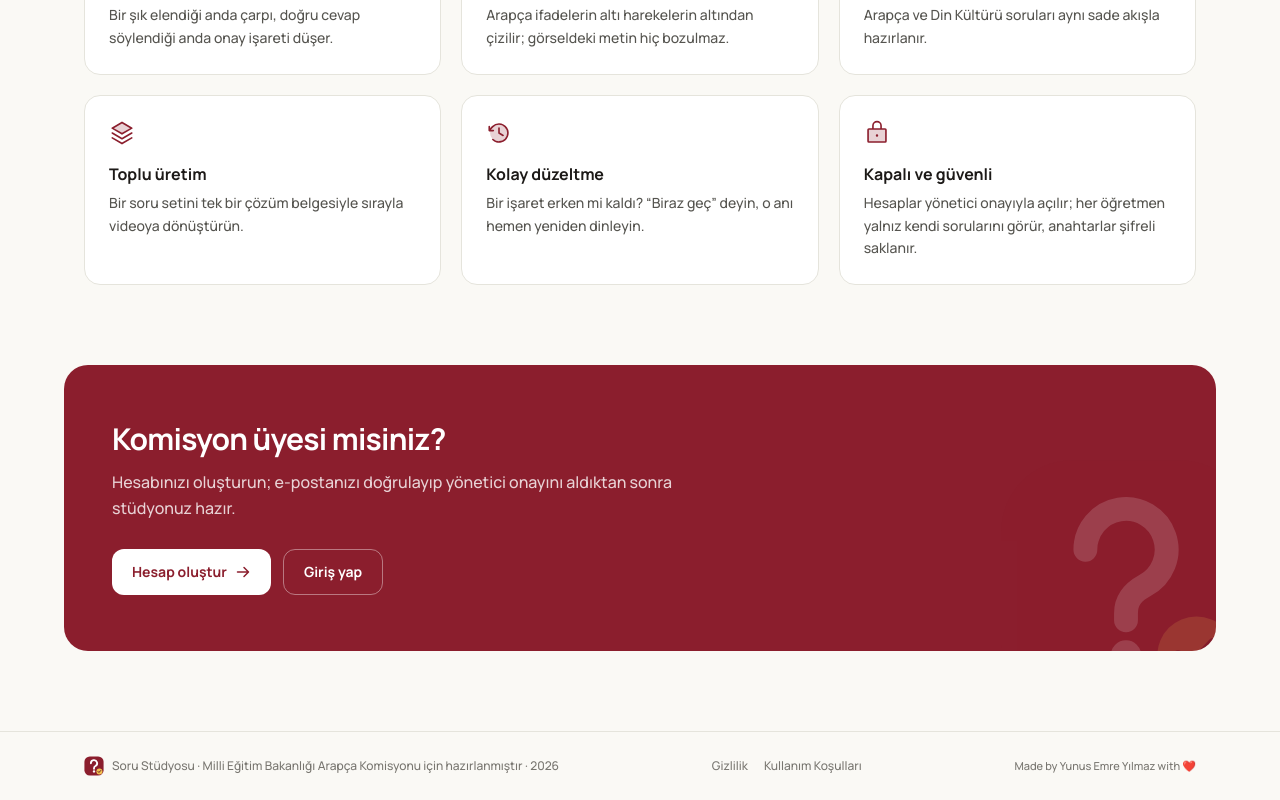
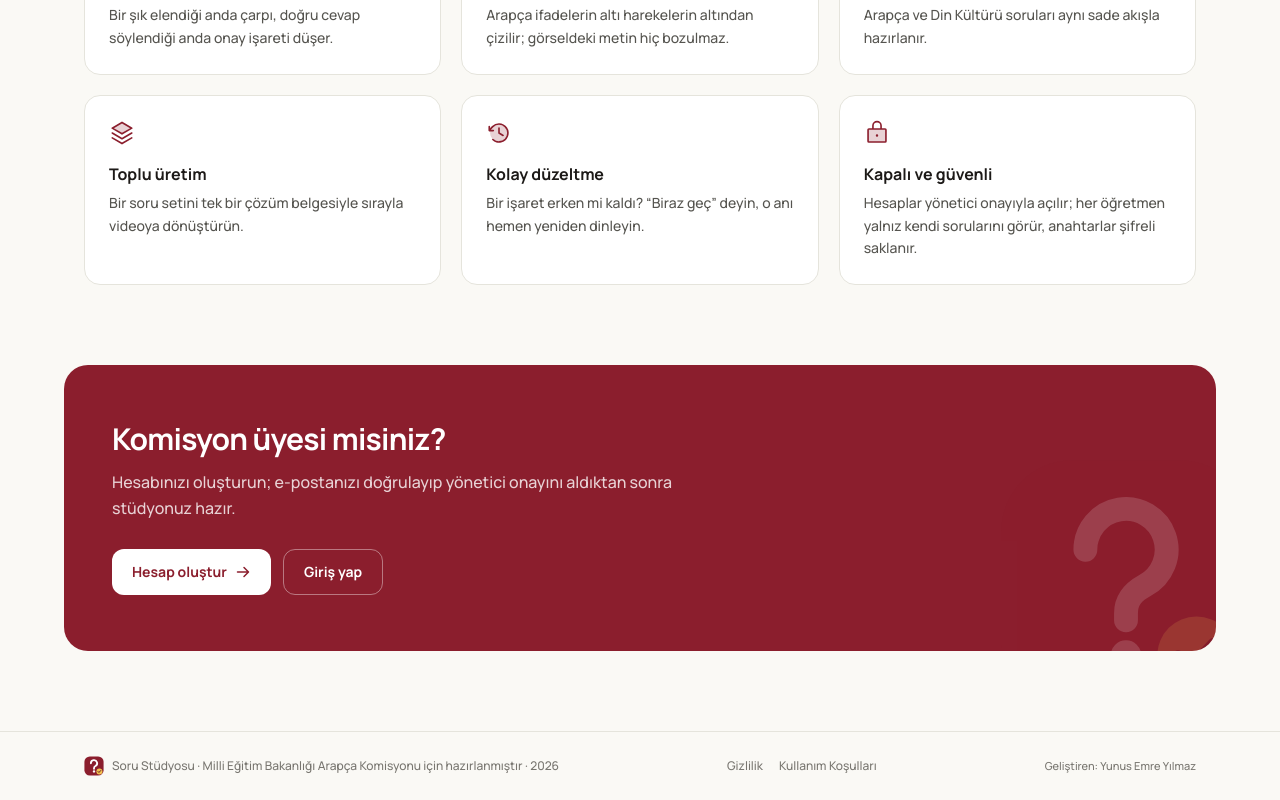
Before and after one commit to BasitBiOyun/arapcaydt, a React (Vite) app: page / in a window 1280 px wide. Shown: the part 1492-2292 px from the top of the page. Built offline with nearby package versions, Linux system fonts and the light colour scheme; no server answers.

Commit message:
Landing footer: "Geliştiren: Yunus Emre Yılmaz"
Co-Authored-By: Claude Opus 5.5 <noreply@anthropic.com>
Claude-Session: https://claude.ai/code/session_01HsUYCkqffYUToBn3PZ6P8m

```diff
--- a/src/features/landing/LandingPage.tsx
+++ b/src/features/landing/LandingPage.tsx
@@ -153,7 +153,7 @@ export function LandingPage({ onAuth }: { onAuth: (mode: AuthMode) => void }) {
             <a href="/gizlilik.html" className="hover:text-[#1C1917]">Gizlilik</a>
             <a href="/kullanim-kosullari.html" className="hover:text-[#1C1917]">Kullanım Koşulları</a>
           </nav>
-          <p className="text-[11px]">Made by Yunus Emre Yılmaz with <span role="img" aria-label="sevgi">❤️</span></p>
+          <p className="text-[11px]">Geliştiren: Yunus Emre Yılmaz</p>
         </div>
       </footer>
     </div>
```
